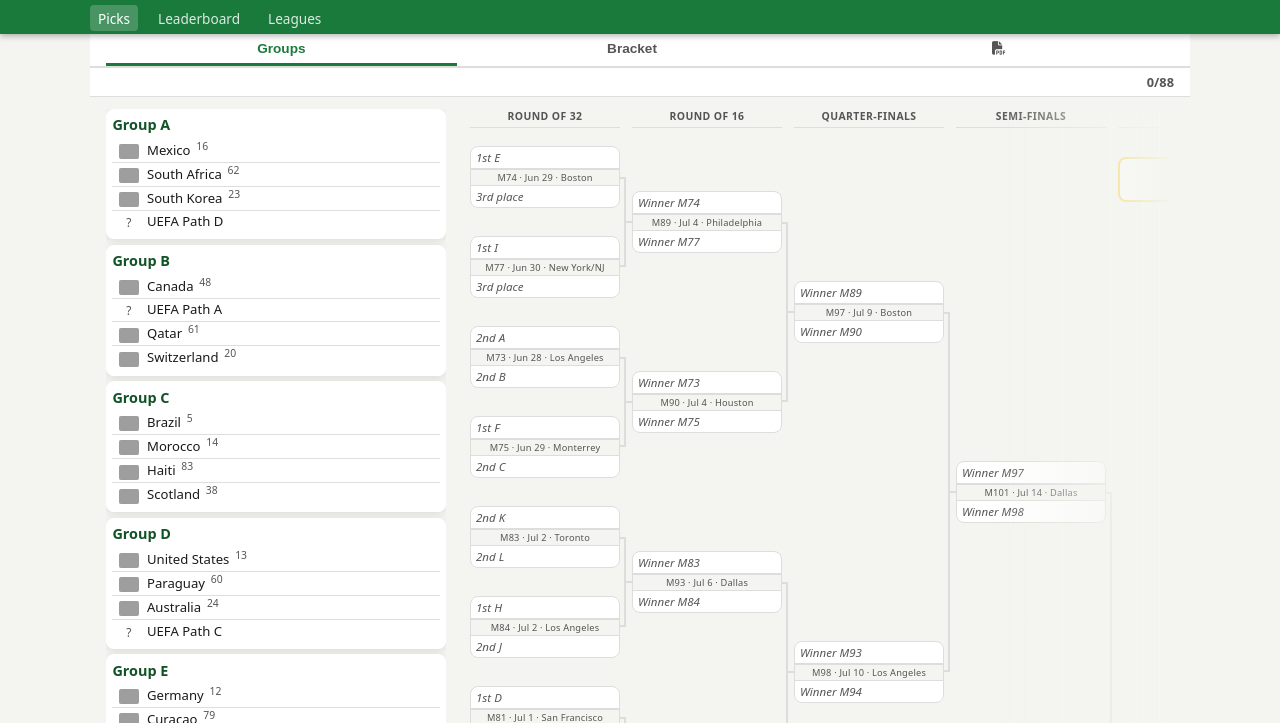
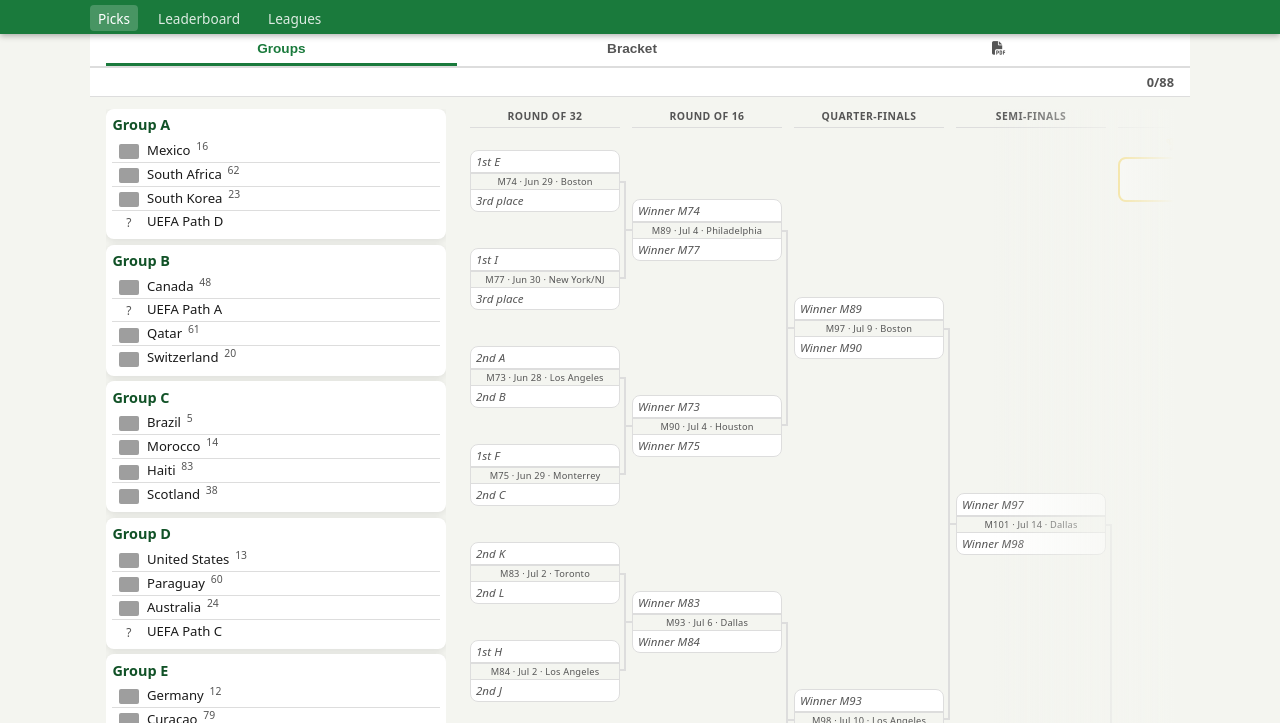
Before and after one commit to kurtzeborn/world-cup, a website built with Vite: page web/index.html in a window 1280 px wide. Shown: the part 34-757 px from the top of the page. Built offline with nearby package versions, Linux system fonts and the light colour scheme; grey boxes are pictures that could not be loaded; files whose address does not match are found by name.

Commit message:
Increase R32 slot padding to 18px

```diff
--- a/web/src/style.css
+++ b/web/src/style.css
@@ -531,7 +531,7 @@ body {
 
 /* Add vertical breathing room in R32 (first column) without breaking connector alignment */
 .bk-col-first .bk-slot {
-  padding: 14px 0;
+  padding: 18px 0;
 }
 
 .bk-slot {
```
